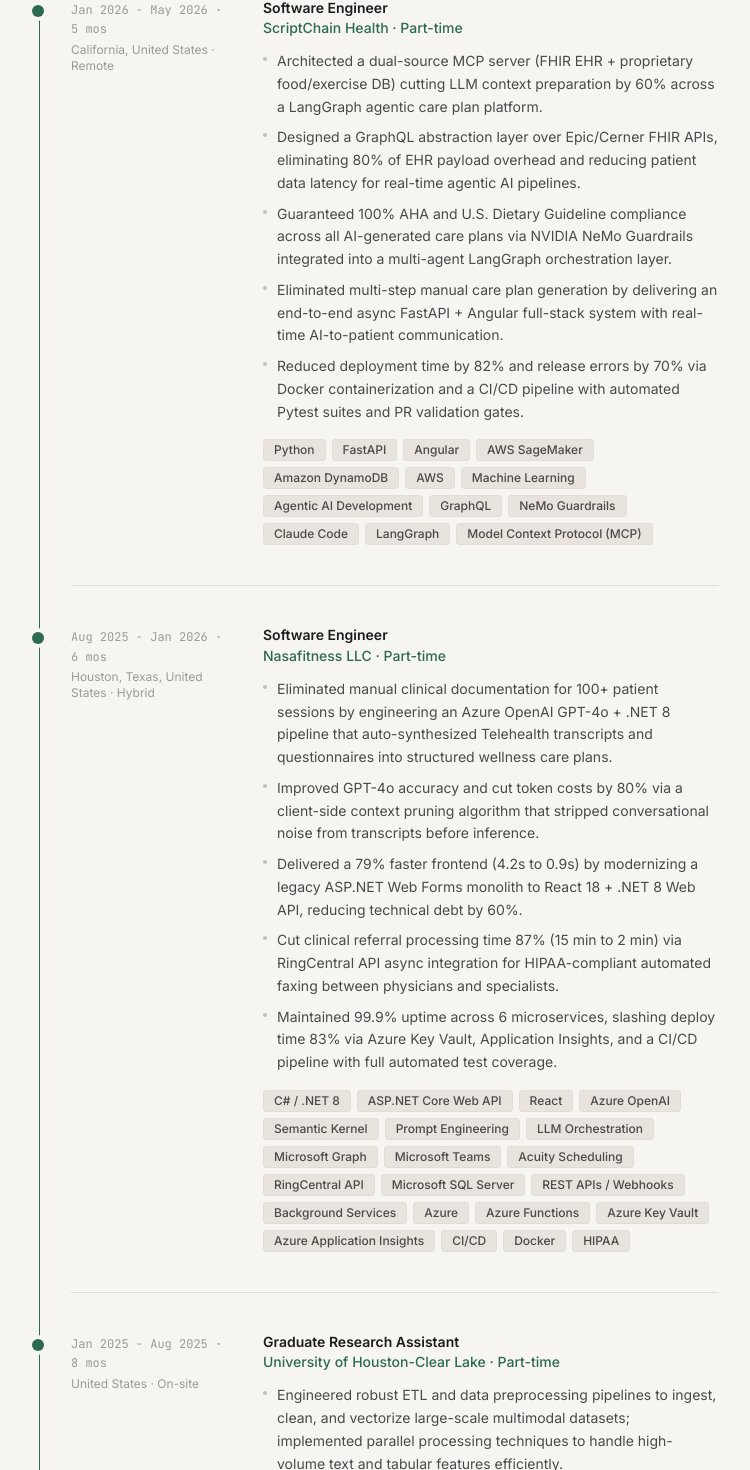
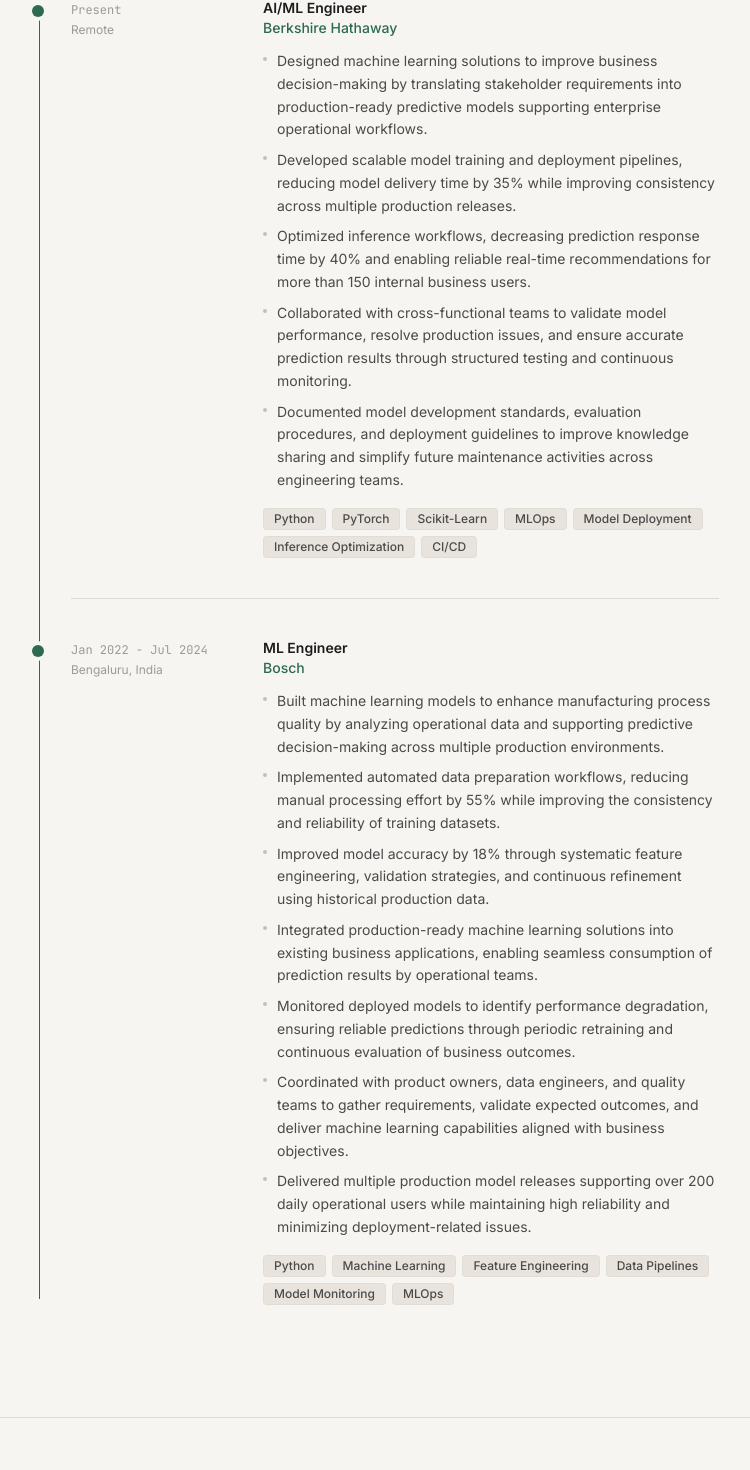
Before and after one commit to namitrathod/Myportfolio, a React (Create React App) app: page / in a window 1280 px wide. Shown: the part 2480-3950 px from the top of the page, without its empty margins (401-1151 px from the left). Built offline with nearby package versions, Linux system fonts and the light colour scheme.

Commit message:
new changes

```diff
--- a/src/data/portfolio.ts
+++ b/src/data/portfolio.ts
@@ -105,6 +105,30 @@
   ],
 
   projects: [
+    {
+      id: "document-qa-system",
+      title: "Intelligent Document Question Answering System | University of Houston",
+      description:
+        "Developed an AI-powered RAG application using Python, LangChain, OpenAI APIs, and FAISS to enable intelligent document search, semantic retrieval, and context-aware question answering from uploaded PDF documents. Designed scalable FastAPI REST APIs, integrated PostgreSQL for metadata management, and implemented document chunking, prompt engineering, and embedding optimization.",
+      result: "Optimized retrieval performance and response accuracy while evaluating retrieval quality to improve answer relevance, reduce latency, and enhance overall user experience.",
+      technologies: ["Python", "LangChain", "OpenAI API", "FAISS", "FastAPI", "PostgreSQL", "RAG"],
+      track: "AI / Systems",
+      githubUrl: "https://github.com/namitrathod",
+      liveUrl: "",
+      featured: true,
+    },
+    {
+      id: "customer-churn-prediction",
+      title: "Customer Churn Prediction System | University of Houston",
+      description:
+        "Built an end-to-end machine learning solution using Python, Scikit-learn, XGBoost, Pandas, and NumPy to predict customer churn through data preprocessing, feature engineering, model training, and predictive analytics, enabling proactive customer retention strategies.",
+      result: "Optimized model performance through hyperparameter tuning, cross-validation, and comprehensive evaluation, improving prediction reliability and delivering actionable insights.",
+      technologies: ["Python", "Scikit-Learn", "XGBoost", "Pandas", "NumPy", "PostgreSQL"],
+      track: "AI / Systems",
+      githubUrl: "https://github.com/namitrathod",
+      liveUrl: "",
+      featured: true,
+    },
     {
       id: "inbox-sense",
       title: "InboxSense - AI Email Intelligence",
@@ -255,80 +279,36 @@
 
   experience: [
     {
-      id: "scriptchain",
-      company: "ScriptChain Health · Part-time",
-      role: "Software Engineer",
-      period: "Jan 2026 - May 2026 · 5 mos",
-      location: "California, United States · Remote",
+      id: "berkshire-hathaway",
+      company: "Berkshire Hathaway",
+      role: "AI/ML Engineer",
+      period: "Present",
+      location: "Remote",
       bullets: [
-        "Architected a dual-source MCP server (FHIR EHR + proprietary food/exercise DB) cutting LLM context preparation by 60% across a LangGraph agentic care plan platform.",
-        "Designed a GraphQL abstraction layer over Epic/Cerner FHIR APIs, eliminating 80% of EHR payload overhead and reducing patient data latency for real-time agentic AI pipelines.",
-        "Guaranteed 100% AHA and U.S. Dietary Guideline compliance across all AI-generated care plans via NVIDIA NeMo Guardrails integrated into a multi-agent LangGraph orchestration layer.",
-        "Eliminated multi-step manual care plan generation by delivering an end-to-end async FastAPI + Angular full-stack system with real-time AI-to-patient communication.",
-        "Reduced deployment time by 82% and release errors by 70% via Docker containerization and a CI/CD pipeline with automated Pytest suites and PR validation gates.",
+        "Designed machine learning solutions to improve business decision-making by translating stakeholder requirements into production-ready predictive models supporting enterprise operational workflows.",
+        "Developed scalable model training and deployment pipelines, reducing model delivery time by 35% while improving consistency across multiple production releases.",
+        "Optimized inference workflows, decreasing prediction response time by 40% and enabling reliable real-time recommendations for more than 150 internal business users.",
+        "Collaborated with cross-functional teams to validate model performance, resolve production issues, and ensure accurate prediction results through structured testing and continuous monitoring.",
+        "Documented model development standards, evaluation procedures, and deployment guidelines to improve knowledge sharing and simplify future maintenance activities across engineering teams.",
       ],
-      stack: ["Python", "FastAPI", "Angular", "AWS SageMaker", "Amazon DynamoDB", "AWS", "Machine Learning", "Agentic AI Development", "GraphQL", "NeMo Guardrails", "Claude Code", "LangGraph", "Model Context Protocol (MCP)"],
+      stack: ["Python", "PyTorch", "Scikit-Learn", "MLOps", "Model Deployment", "Inference Optimization", "CI/CD"],
     },
     {
-      id: "nasafitness",
-      company: "Nasafitness LLC · Part-time",
-      role: "Software Engineer",
-      period: "Aug 2025 - Jan 2026 · 6 mos",
-      location: "Houston, Texas, United States · Hybrid",
-      bullets: [
-        "Eliminated manual clinical documentation for 100+ patient sessions by engineering an Azure OpenAI GPT-4o + .NET 8 pipeline that auto-synthesized Telehealth transcripts and questionnaires into structured wellness care plans.",
-        "Improved GPT-4o accuracy and cut token costs by 80% via a client-side context pruning algorithm that stripped conversational noise from transcripts before inference.",
-        "Delivered a 79% faster frontend (4.2s to 0.9s) by modernizing a legacy ASP.NET Web Forms monolith to React 18 + .NET 8 Web API, reducing technical debt by 60%.",
-        "Cut clinical referral processing time 87% (15 min to 2 min) via RingCentral API async integration for HIPAA-compliant automated faxing between physicians and specialists.",
-        "Maintained 99.9% uptime across 6 microservices, slashing deploy time 83% via Azure Key Vault, Application Insights, and a CI/CD pipeline with full automated test coverage.",
-      ],
-      stack: ["C# / .NET 8", "ASP.NET Core Web API", "React", "Azure OpenAI", "Semantic Kernel", "Prompt Engineering", "LLM Orchestration", "Microsoft Graph", "Microsoft Teams", "Acuity Scheduling", "RingCentral API", "Microsoft SQL Server", "REST APIs / Webhooks", "Background Services", "Azure", "Azure Functions", "Azure Key Vault", "Azure Application Insights", "CI/CD", "Docker", "HIPAA"],
-    },
-    {
-      id: "uhcl-gra",
-      company: "University of Houston-Clear Lake · Part-time",
-      role: "Graduate Research Assistant",
-      period: "Jan 2025 - Aug 2025 · 8 mos",
-      location: "United States · On-site",
-      bullets: [
-        "Engineered robust ETL and data preprocessing pipelines to ingest, clean, and vectorize large-scale multimodal datasets; implemented parallel processing techniques to handle high-volume text and tabular features efficiently.",
-        "Designed and implemented end-to-end machine learning pipelines using Python, Scikit-Learn, and PyTorch, automating feature selection, hyperparameter tuning, and cross-validation protocols to ensure model stability.",
-        "Developed advanced Natural Language Processing (NLP) workflows to extract semantic insights from unstructured text corpora; utilized Transformer-based tokenization and word embedding techniques (BERT/Word2Vec) to map raw text to domain-specific taxonomies.",
-        "Accelerated experimental model training loops and evaluation runtimes by optimizing data loaders, eliminating pipeline bottlenecks, and implementing vectorized operations to scale processing efficiency.",
-        "Conducted rigorous statistical analysis, error profiling, and metric benchmarking (F1-score, ROC-AUC) on deep learning models, documenting architectural performance to validate research integrity and support academic publications.",
-      ],
-      stack: ["Natural Language Processing (NLP)", "Machine Learning", "Deep Learning", "Feature Extraction", "Predictive Modeling", "Pandas", "NumPy", "Scikit-Learn", "PyTorch"],
-    },
-    {
-      id: "cognizant-swe",
-      company: "Cognizant",
-      role: "Software Engineer",
-      period: "Dec 2022 – Jul 2024",
+      id: "bosch",
+      company: "Bosch",
+      role: "ML Engineer",
+      period: "Jan 2022 - Jul 2024",
       location: "Bengaluru, India",
       bullets: [
-        "Engineered high-throughput microservices using Spring Boot and Java, optimizing PostgreSQL schemas and Redis caching for services handling millions of daily requests with sub-300ms latency.",
-        "Led micro-frontend migration from a legacy monolithic UI to React + TypeScript, improving maintainability by 30% and enabling 4+ independent feature deployments per release cycle.",
-        "Refactored component state boundaries in a high-traffic enterprise app (1,000+ concurrent users), reducing average page interaction latency by ~30%.",
-        "Architected reusable Fluent UI design-system components across business units, reducing duplicate UI code by 25% and accelerating cross-team development velocity.",
-        "Integrated OAuth 2.0 / JWT role access control, reducing unauthorized access incidents by 40% across financial and retail enterprise clients.",
-        "Enhanced GitHub Actions CI/CD pipelines with automated validation and testing, reducing deployment-related errors by 20%.",
-        "Led the Buddy Mentor program, providing structured weekly technical mentorship and performance feedback for 5+ interns.",
+        "Built machine learning models to enhance manufacturing process quality by analyzing operational data and supporting predictive decision-making across multiple production environments.",
+        "Implemented automated data preparation workflows, reducing manual processing effort by 55% while improving the consistency and reliability of training datasets.",
+        "Improved model accuracy by 18% through systematic feature engineering, validation strategies, and continuous refinement using historical production data.",
+        "Integrated production-ready machine learning solutions into existing business applications, enabling seamless consumption of prediction results by operational teams.",
+        "Monitored deployed models to identify performance degradation, ensuring reliable predictions through periodic retraining and continuous evaluation of business outcomes.",
+        "Coordinated with product owners, data engineers, and quality teams to gather requirements, validate expected outcomes, and deliver machine learning capabilities aligned with business objectives.",
+        "Delivered multiple production model releases supporting over 200 daily operational users while maintaining high reliability and minimizing deployment-related issues.",
       ],
-      stack: ["React", "TypeScript", "Angular", "Node.js", "Java (Spring Boot)", "PostgreSQL", "Redis", "OAuth 2.0", "JWT", "GitHub Actions", "Fluent UI"],
-    },
-    {
-      id: "cognizant-intern",
-      company: "Cognizant",
-      role: "Full-Stack Engineer Intern",
-      period: "Jan 2022 – Nov 2022",
-      location: "Bengaluru, India",
-      bullets: [
-        "Built a React admin dashboard for 20+ customer support agents with Node.js API endpoints featuring pagination and search filters on PostgreSQL.",
-        "Reduced user profile query execution from 3.2s to under 300ms by implementing composite indexes; fix reviewed and deployed to production.",
-        "Implemented JWT + bcrypt authentication in Node.js backend; improved platform security and reduced login-related issues.",
-        "Built type-safe React components, role-based UI access controls, and CI/CD pipelines with GitHub Actions, reducing bug resolution time by 25% during critical release cycles.",
-      ],
-      stack: ["React", "Angular", "Node.js", "PostgreSQL", "JWT", "bcrypt", "GitHub Actions", "REST APIs"],
+      stack: ["Python", "Machine Learning", "Feature Engineering", "Data Pipelines", "Model Monitoring", "MLOps"],
     },
   ],
 
```
